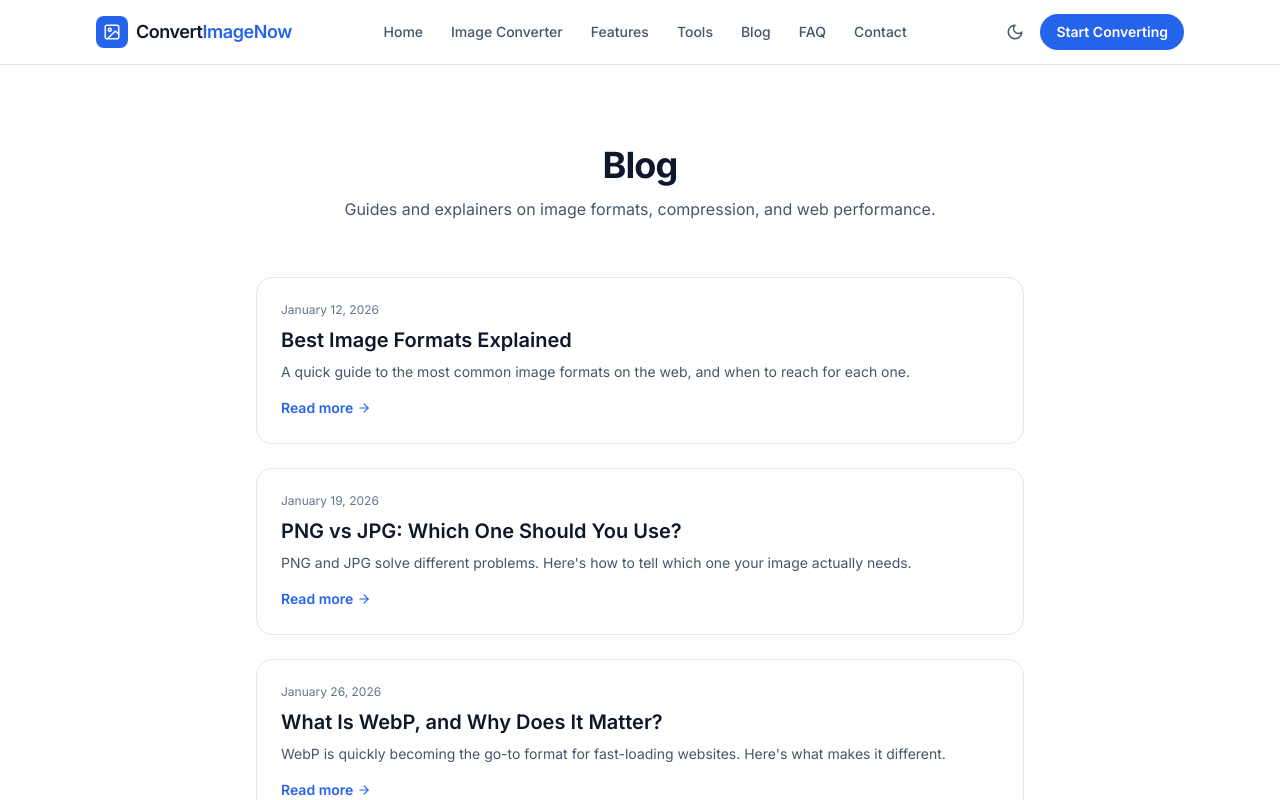
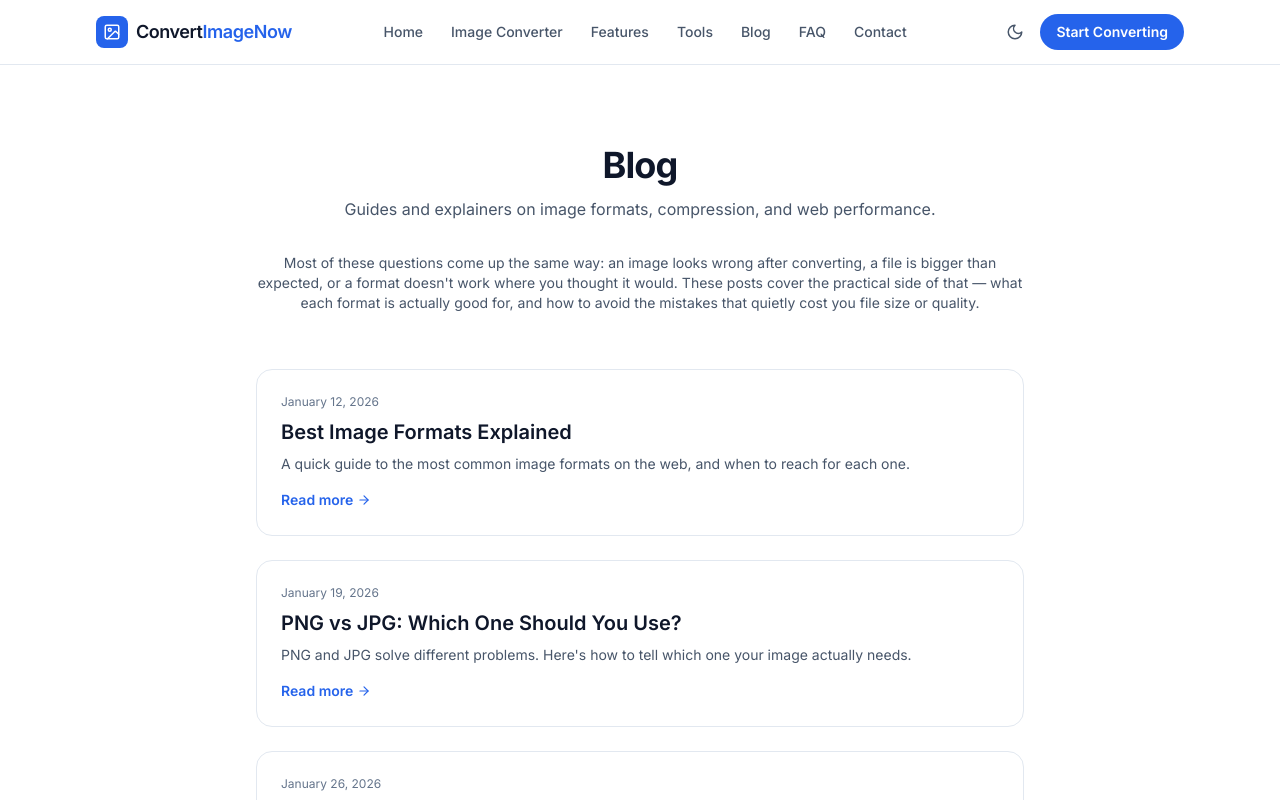
Before and after one commit to aneelhaider266-ship-it/ConvertImageNow, a Next.js app: page /blog in a window 1280 px wide. Shown: the top 800 px of the page. Built offline with nearby package versions, Linux system fonts and the light colour scheme.

Commit message:
Enhance blog page with image conversion insights
Added a new section explaining common image conversion issues and best practices.

```diff
--- a/app/blog/page.tsx
+++ b/app/blog/page.tsx
@@ -20,6 +20,17 @@ export default function BlogIndexPage() {
         <p className="mt-3 text-slate-600 dark:text-slate-300">
           Guides and explainers on image formats, compression, and web
           performance.
+        </p>
+      </div>
+
+      <div className="mx-auto mt-8 max-w-3xl text-center text-sm text-slate-600 dark:text-slate-400">
+        <p>
+          Most of these questions come up the same way: an image looks wrong
+          after converting, a file is bigger than expected, or a format
+          doesn&apos;t work where you thought it would. These posts cover the
+          practical side of that — what each format is actually good for, and
+          how to avoid the mistakes that quietly cost you file size or
+          quality.
         </p>
       </div>
 
```
